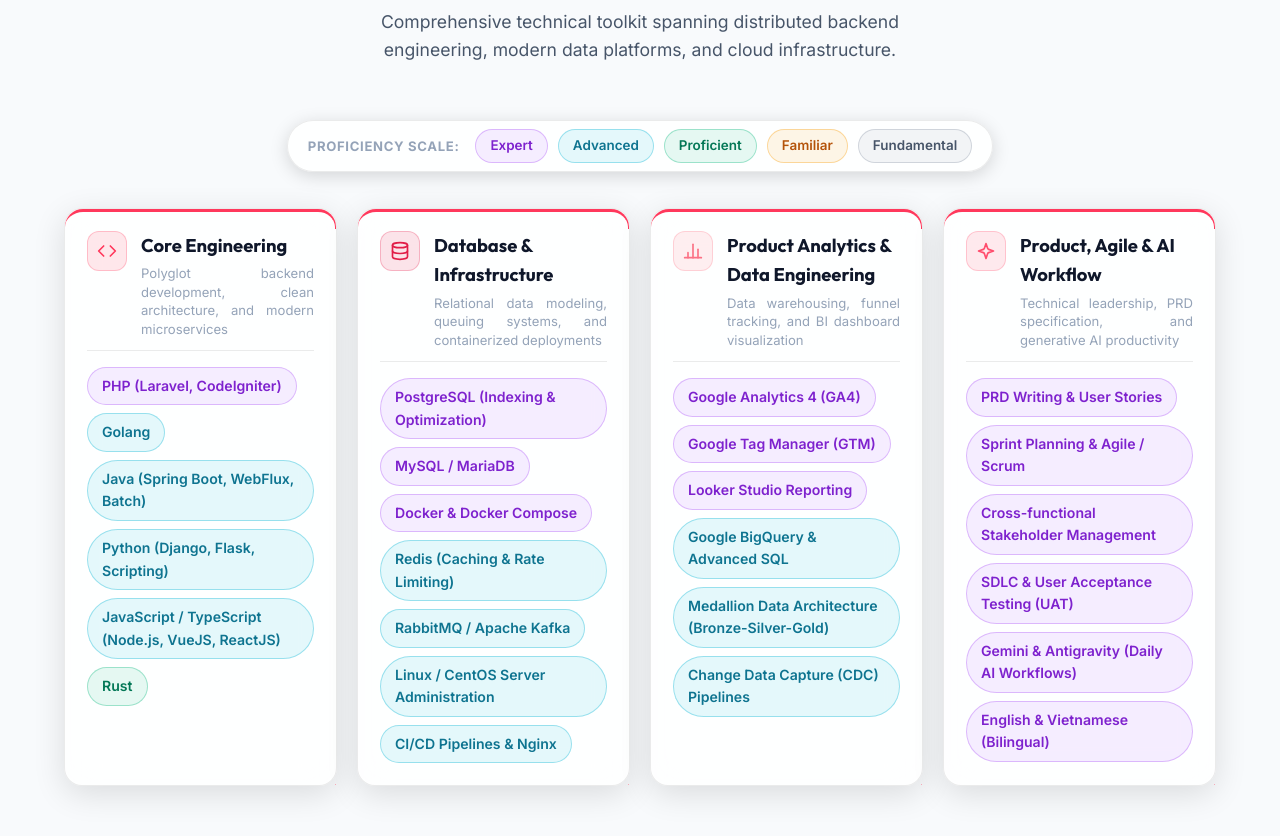
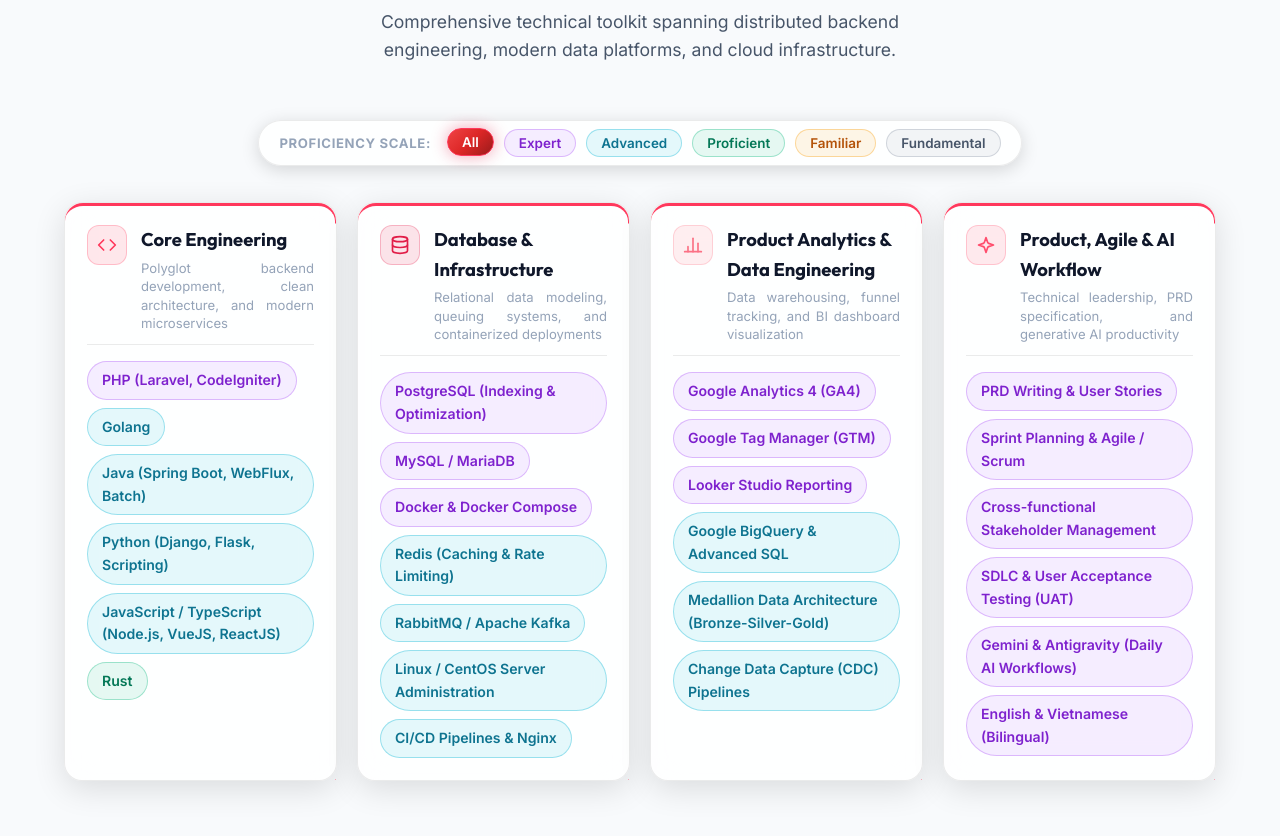
Before and after one commit to ga2631/ga2631.github.io, a React (Vite) app: page / in a window 1280 px wide. Shown: the part 5860-6696 px from the top of the page. Built offline with nearby package versions, Linux system fonts and the light colour scheme; no server answers.

Commit message:
feat(skills): add interactive proficiency scale filtering

```diff
--- a/src/components/Skills.tsx
+++ b/src/components/Skills.tsx
@@ -1,4 +1,4 @@
-import React from 'react';
+import React, { useState } from 'react';
 import { SkillCategory } from '../types/index.ts';
 import { CodeIcon, DatabaseIcon, ChartIcon, SparklesIcon } from './Icons.tsx';
 import { UITranslation } from '../data/cvData.ts';
@@ -9,6 +9,8 @@
 }
 
 export const Skills: React.FC<SkillsProps> = ({ categories, t }) => {
+  const [selectedLevel, setSelectedLevel] = useState<number | null>(null);
+
   const getCategoryConfig = (title: string, index: number) => {
     const lower = title.toLowerCase();
     // 1. Core Engineering / Lập trình & Kiến trúc Cốt lõi
@@ -129,25 +131,64 @@
           </p>
         </div>
 
-        {/* Standardized 1-5 Scale Proficiency Legend Bar */}
+        {/* Standardized 1-5 Scale Proficiency Legend & Interactive Filter Bar */}
         <div className="skills-legend-bar">
           <span className="skills-legend-title">{t.legendTitle}:</span>
           <div className="skills-legend-items">
-            <div className="skills-legend-item legend-level-5" title={t.level5}>
+            <button
+              type="button"
+              className={`skills-legend-item legend-all ${selectedLevel === null ? 'active' : ''}`}
+              onClick={() => setSelectedLevel(null)}
+              aria-pressed={selectedLevel === null}
+              title={t.all || 'All'}
+            >
+              <span>{t.all || 'All'}</span>
+            </button>
+            <button
+              type="button"
+              className={`skills-legend-item legend-level-5 ${selectedLevel === 5 ? 'active' : ''}`}
+              onClick={() => setSelectedLevel(selectedLevel === 5 ? null : 5)}
+              aria-pressed={selectedLevel === 5}
+              title={`${t.level5} (5/5)`}
+            >
               <span>{t.level5}</span>
-            </div>
-            <div className="skills-legend-item legend-level-4" title={t.level4}>
+            </button>
+            <button
+              type="button"
+              className={`skills-legend-item legend-level-4 ${selectedLevel === 4 ? 'active' : ''}`}
+              onClick={() => setSelectedLevel(selectedLevel === 4 ? null : 4)}
+              aria-pressed={selectedLevel === 4}
+              title={`${t.level4} (4/5)`}
+            >
               <span>{t.level4}</span>
-            </div>
-            <div className="skills-legend-item legend-level-3" title={t.level3}>
+            </button>
+            <button
+              type="button"
+              className={`skills-legend-item legend-level-3 ${selectedLevel === 3 ? 'active' : ''}`}
+              onClick={() => setSelectedLevel(selectedLevel === 3 ? null : 3)}
+              aria-pressed={selectedLevel === 3}
+              title={`${t.level3} (3/5)`}
+            >
               <span>{t.level3}</span>
-            </div>
-            <div className="skills-legend-item legend-level-2" title={t.level2}>
+            </button>
+            <button
+              type="button"
+              className={`skills-legend-item legend-level-2 ${selectedLevel === 2 ? 'active' : ''}`}
+              onClick={() => setSelectedLevel(selectedLevel === 2 ? null : 2)}
+              aria-pressed={selectedLevel === 2}
+              title={`${t.level2} (2/5)`}
+            >
               <span>{t.level2}</span>
-            </div>
-            <div className="skills-legend-item legend-level-1" title={t.level1}>
+            </button>
+            <button
+              type="button"
+              className={`skills-legend-item legend-level-1 ${selectedLevel === 1 ? 'active' : ''}`}
+              onClick={() => setSelectedLevel(selectedLevel === 1 ? null : 1)}
+              aria-pressed={selectedLevel === 1}
+              title={`${t.level1} (1/5)`}
+            >
               <span>{t.level1}</span>
-            </div>
+            </button>
           </div>
         </div>
 
@@ -159,6 +200,11 @@
             const sortedSkills = [...category.skills].sort(
               (a, b) => getLevelScore(b.level) - getLevelScore(a.level)
             );
+
+            // Filter skills if a proficiency level is selected
+            const displayedSkills = selectedLevel !== null
+              ? sortedSkills.filter((s) => getLevelScore(s.level) === selectedLevel)
+              : sortedSkills;
 
             return (
               <div key={category.title} className="glass-panel skill-card-compact">
@@ -179,9 +225,10 @@
                   </div>
                 </div>
 
-                {/* Wrapping Skill Badges Cluster Sorted High-to-Low */}
+                {/* Wrapping Skill Badges Cluster Sorted High-to-Low or Empty State */}
+                {displayedSkills.length > 0 ? (
                   <div className="skills-pill-cluster">
-                  {sortedSkills.map((skill) => {
+                    {displayedSkills.map((skill) => {
                       const levelCfg = getLevelConfig(skill.level);
                       return (
                         <span
@@ -193,6 +240,11 @@
                       );
                     })}
                   </div>
+                ) : (
+                  <div className="skills-empty-state">
+                    <span>{t.noSkills || 'No skills at this level.'}</span>
+                  </div>
+                )}
               </div>
             );
           })}
--- a/src/data/cvData.ts
+++ b/src/data/cvData.ts
@@ -95,11 +95,13 @@
     title: string;
     subtitle: string;
     legendTitle: string;
+    all?: string;
     level5: string;
     level4: string;
     level3: string;
     level2: string;
     level1: string;
+    noSkills?: string;
   };
   education: {
     badge: string;
--- a/src/data/locales/en/ui.json
+++ b/src/data/locales/en/ui.json
@@ -104,11 +104,13 @@
     "title": "Skills & Technologies",
     "subtitle": "Comprehensive technical toolkit spanning distributed backend engineering, modern data platforms, and cloud infrastructure.",
     "legendTitle": "Proficiency Scale",
+    "all": "All",
     "level5": "Expert",
     "level4": "Advanced",
     "level3": "Proficient",
     "level2": "Familiar",
-    "level1": "Fundamental"
+    "level1": "Fundamental",
+    "noSkills": "No skills at this level in this category."
   },
   "education": {
     "badge": "Credentials",
--- a/src/data/locales/vi/ui.json
+++ b/src/data/locales/vi/ui.json
@@ -104,11 +104,13 @@
     "title": "Kỹ năng & Công nghệ",
     "subtitle": "Tập hợp toàn diện các kỹ năng từ phát triển Backend phân tán, nền tảng Dữ liệu hiện đại đến Hạ tầng đám mây.",
     "legendTitle": "Thang điểm Thành thạo",
+    "all": "Tất cả",
     "level5": "Chuyên gia",
     "level4": "Nâng cao",
     "level3": "Thành thạo",
     "level2": "Tiếp cận",
-    "level1": "Cơ bản"
+    "level1": "Cơ bản",
+    "noSkills": "Không có kỹ năng ở cấp độ này trong danh mục."
   },
   "education": {
     "badge": "Bằng cấp & Chứng chỉ",
--- a/src/styles/index.css
+++ b/src/styles/index.css
@@ -2008,14 +2008,45 @@
   display: inline-flex;
   align-items: center;
   justify-content: center;
+  font-family: inherit;
   font-size: 0.84rem;
   font-weight: 600;
   padding: 5px 14px;
   border-radius: var(--radius-full);
   transition: all var(--transition-fast);
-  cursor: default;
-}
-
+  cursor: pointer;
+  user-select: none;
+  background: var(--bg-tertiary);
+  border: 1px solid var(--border-color);
+  color: var(--text-secondary);
+}
+
+.skills-legend-item:focus-visible {
+  outline: 2px solid var(--accent-red);
+  outline-offset: 2px;
+}
+
+/* Legend: All Button */
+.skills-legend-item.legend-all {
+  background: var(--bg-tertiary);
+  border: 1px solid var(--border-color);
+  color: var(--text-secondary);
+}
+.skills-legend-item.legend-all:hover {
+  background: var(--bg-card-hover);
+  border-color: var(--border-color-hover);
+  color: var(--text-primary);
+  transform: translateY(-1px);
+}
+.skills-legend-item.legend-all.active {
+  background: var(--gradient-primary);
+  border-color: var(--accent-red);
+  color: #ffffff;
+  box-shadow: 0 0 16px rgba(225, 29, 72, 0.4);
+  transform: translateY(-1px);
+}
+
+/* Legend: Level 5 */
 .skills-legend-item.legend-level-5 {
   background: var(--skill-5-bg);
   border: 1px solid var(--skill-5-border);
@@ -2027,7 +2058,15 @@
   box-shadow: 0 4px 14px var(--skill-5-glow);
   transform: translateY(-1px);
 }
-
+.skills-legend-item.legend-level-5.active {
+  background: rgba(168, 85, 247, 0.32);
+  border-color: #a855f7;
+  color: #ffffff;
+  box-shadow: 0 0 18px rgba(168, 85, 247, 0.55), inset 0 0 0 1px #a855f7;
+  transform: translateY(-1px);
+}
+
+/* Legend: Level 4 */
 .skills-legend-item.legend-level-4 {
   background: var(--skill-4-bg);
   border: 1px solid var(--skill-4-border);
@@ -2039,7 +2078,15 @@
   box-shadow: 0 4px 14px var(--skill-4-glow);
   transform: translateY(-1px);
 }
-
+.skills-legend-item.legend-level-4.active {
+  background: rgba(6, 182, 212, 0.32);
+  border-color: #06b6d4;
+  color: #ffffff;
+  box-shadow: 0 0 18px rgba(6, 182, 212, 0.55), inset 0 0 0 1px #06b6d4;
+  transform: translateY(-1px);
+}
+
+/* Legend: Level 3 */
 .skills-legend-item.legend-level-3 {
   background: var(--skill-3-bg);
   border: 1px solid var(--skill-3-border);
@@ -2051,7 +2098,15 @@
   box-shadow: 0 4px 14px var(--skill-3-glow);
   transform: translateY(-1px);
 }
-
+.skills-legend-item.legend-level-3.active {
+  background: rgba(16, 185, 129, 0.32);
+  border-color: #10b981;
+  color: #ffffff;
+  box-shadow: 0 0 18px rgba(16, 185, 129, 0.55), inset 0 0 0 1px #10b981;
+  transform: translateY(-1px);
+}
+
+/* Legend: Level 2 */
 .skills-legend-item.legend-level-2 {
   background: var(--skill-2-bg);
   border: 1px solid var(--skill-2-border);
@@ -2063,7 +2118,15 @@
   box-shadow: 0 4px 14px var(--skill-2-glow);
   transform: translateY(-1px);
 }
-
+.skills-legend-item.legend-level-2.active {
+  background: rgba(245, 158, 11, 0.32);
+  border-color: #f59e0b;
+  color: #ffffff;
+  box-shadow: 0 0 18px rgba(245, 158, 11, 0.55), inset 0 0 0 1px #f59e0b;
+  transform: translateY(-1px);
+}
+
+/* Legend: Level 1 */
 .skills-legend-item.legend-level-1 {
   background: var(--skill-1-bg);
   border: 1px solid var(--skill-1-border);
@@ -2073,6 +2136,13 @@
   background: var(--skill-1-hover-bg);
   border-color: var(--skill-1-hover-border);
   box-shadow: 0 4px 14px var(--skill-1-glow);
+  transform: translateY(-1px);
+}
+.skills-legend-item.legend-level-1.active {
+  background: rgba(148, 163, 184, 0.32);
+  border-color: #94a3b8;
+  color: #ffffff;
+  box-shadow: 0 0 18px rgba(148, 163, 184, 0.55), inset 0 0 0 1px #94a3b8;
   transform: translateY(-1px);
 }
 
@@ -2144,6 +2214,18 @@
   display: flex;
   flex-wrap: wrap;
   gap: 8px;
+}
+
+.skills-empty-state {
+  padding: 18px 12px;
+  font-size: 0.82rem;
+  color: var(--text-muted);
+  font-style: italic;
+  text-align: center;
+  background: rgba(255, 255, 255, 0.02);
+  border-radius: var(--radius-md);
+  border: 1px dashed var(--border-color);
+  width: 100%;
 }
 
 .skill-pill-tag {
```
Lines whose indentation alone changed are shown as unchanged.
